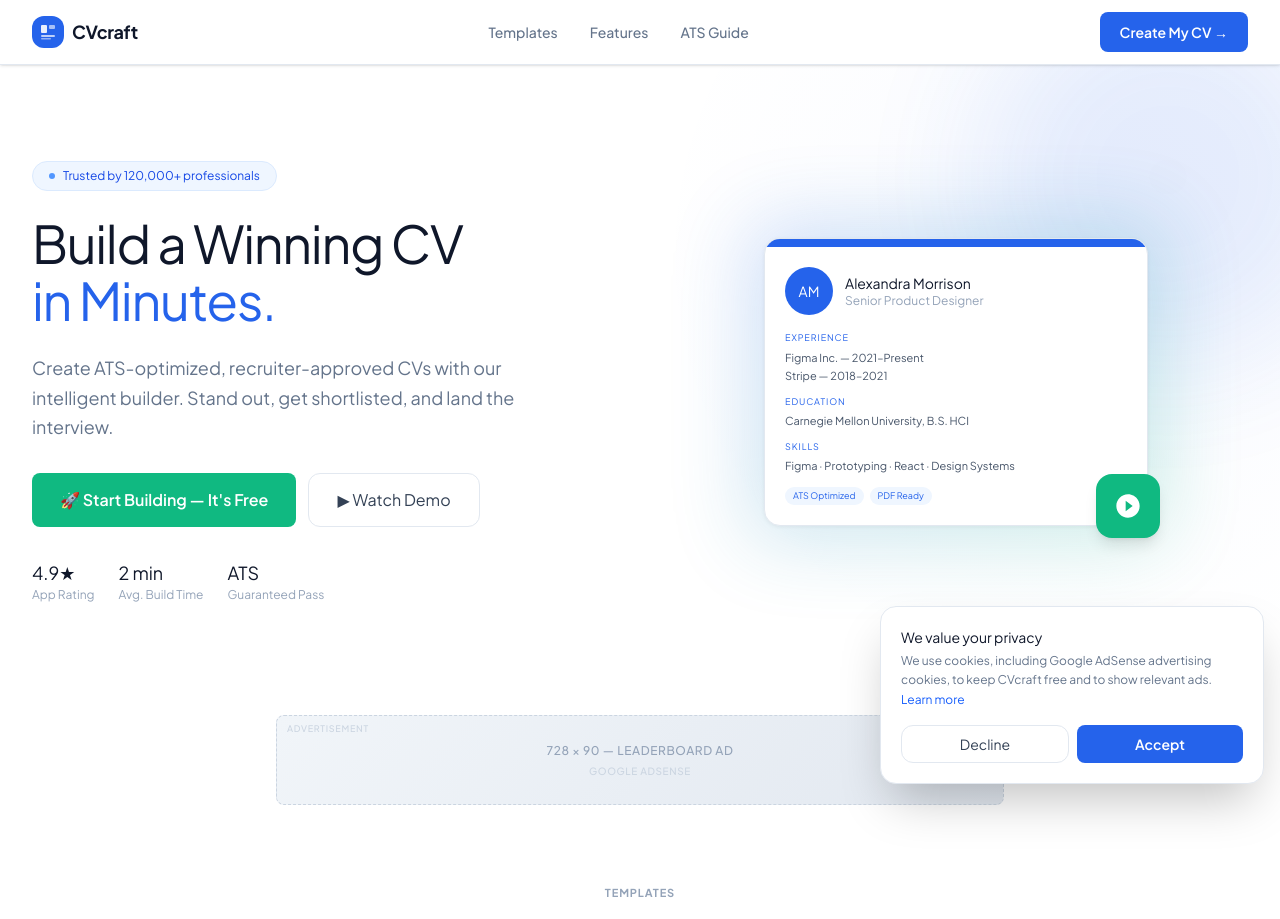
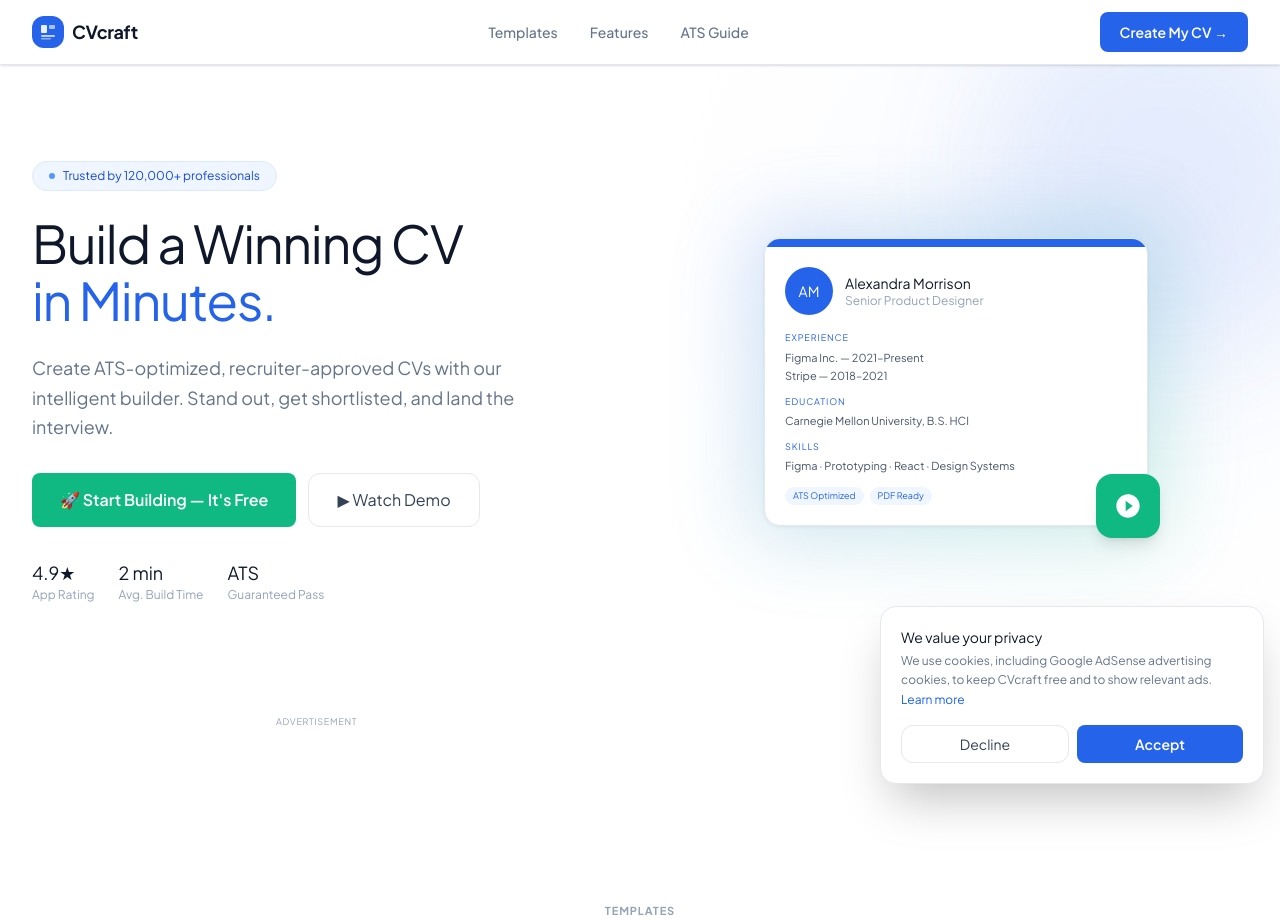
Before and after one commit to ChanukaNirmal/CVcraft-Professional-resume-builder, a React (Vite) app: page / in a window 1280 px wide. Shown: the top 919 px of the page. Built offline with nearby package versions, Linux system fonts and the light colour scheme; the HTML template or start-up script is replaced by a standard one.

Commit message:
adsense add

```diff
--- a/index.html
+++ b/index.html
@@ -19,9 +19,10 @@
       ca-pub-XXXXXXXXXXXXXXXX වෙනුවට ඔබගේ Publisher ID එක ඇතුළත් කරන්න.
       එම ID එකම src/components/AdSlot.tsx හි ADSENSE_CLIENT වෙතද දමන්න.
     -->
-    <!--
-    <script async src="https://pagead2.googlesyndication.com/pagead/js/adsbygoogle.js?client=ca-pub-XXXXXXXXXXXXXXXX" crossorigin="anonymous"></script>
-    -->
+
+    <script async src="https://pagead2.googlesyndication.com/pagead/js/adsbygoogle.js?client=ca-pub-8910411350873474"
+     crossorigin="anonymous"></script>
+
     <!-- figma:head-end -->
   </head>
   <body>
--- a/src/components/AdSlot.tsx
+++ b/src/components/AdSlot.tsx
@@ -11,7 +11,7 @@
  * 4. ADSENSE_CLIENT හිස්ව තිබෙන තාක් කල් (development), සැබෑ දැන්වීම් වෙනුවට
  *    placeholder කොටුවක් පමණක් පෙන්වයි.
  * ========================================================================== */
-export const ADSENSE_CLIENT = '' // උදා: 'ca-pub-1234567890123456'
+export const ADSENSE_CLIENT = 'ca-pub-8910411350873474' // උදා: 'ca-pub-1234567890123456'
 
 // 🟡 එක් එක් දැන්වීම් ස්ථානය සඳහා ad slot ID (AdSense dashboard එකෙන් ලබාගන්න)
 export const AD_SLOTS = {
```
